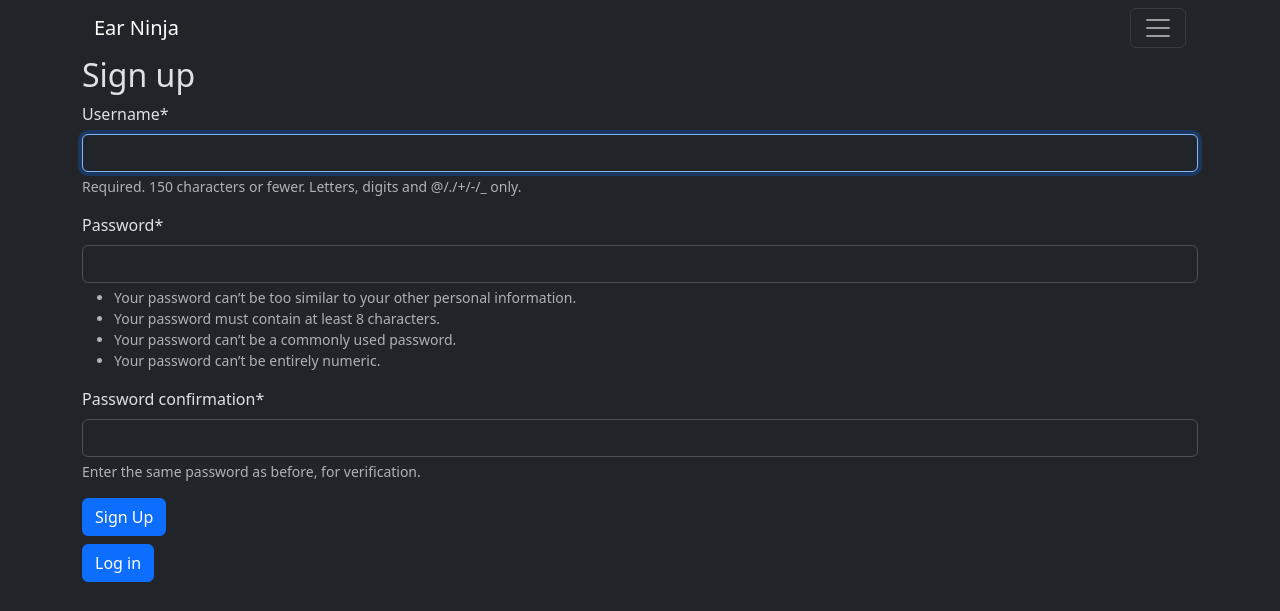
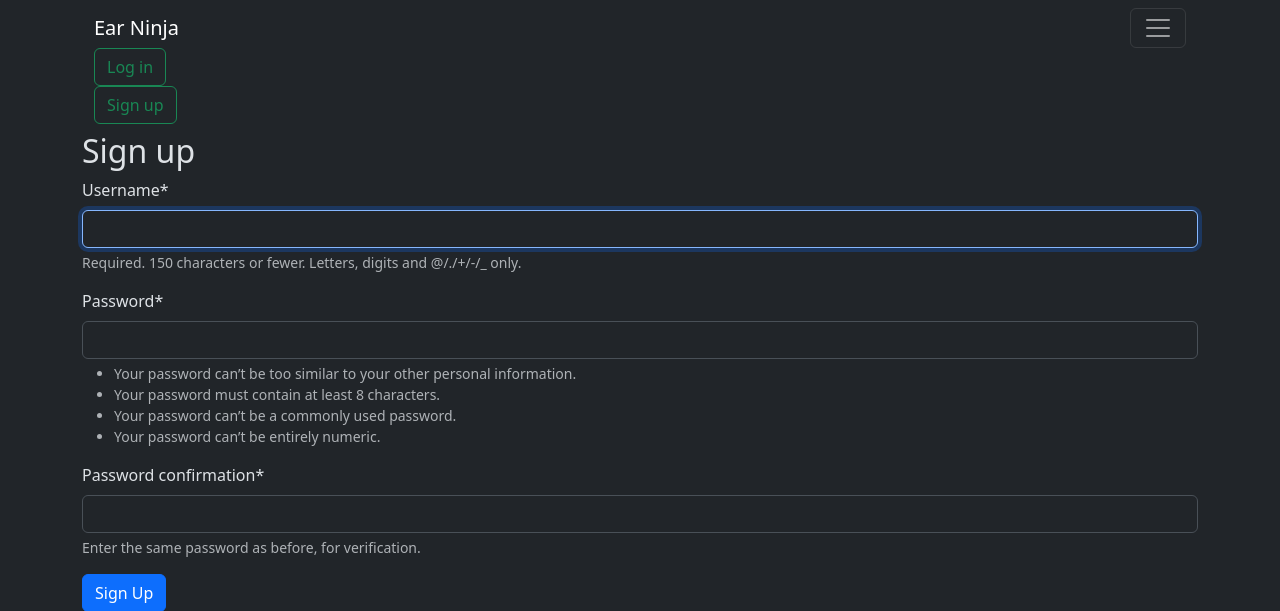
Before and after one commit to tgrykias58/ear-ninja, a Django app: page /accounts/signup/ in a window 1280 px wide, after a click that opens the changed part. Shown: the top 611 px of the page. Run offline with Django 4.2, Linux system fonts and the light colour scheme; some libraries are stand-ins or nearby versions.

Commit message:
add login, logout and signup options to navbar

```diff
--- a/earninja/accounts/urls.py
+++ b/earninja/accounts/urls.py
@@ -2,7 +2,6 @@ from django.urls import path
 
 from .views import SignUpView
 
-app_name="accounts"
 urlpatterns = [
     path("signup/", SignUpView.as_view(), name="signup"),
 ]
--- a/earninja/templates/base.html
+++ b/earninja/templates/base.html
@@ -20,7 +20,23 @@
             </button>
             <div class="collapse navbar-collapse" id="collapsibleNavbar">
                 <ul class="navbar-nav">
-                    {% block nav_items %}{% endblock %}
+                    {% block nav_items %}
+
+                    {% if user.is_authenticated %}
+                    <form action="{% url 'logout' %}" method="post" id="logout-button-form">{% csrf_token %}</form>
+                    <li class="nav-item">
+                        <button type="submit" class="btn btn-outline-warning" form="logout-button-form">Log out</button>
+                    </li>
+                    {% else %}
+                    <li class="nav-item">
+                        <a href="{% url "login" %}" class="btn btn-outline-success" role="button">Log in</a>
+                    </li>
+                    <li class="nav-item">
+                        <a href="{% url "signup" %}" class="btn btn-outline-success" role="button">Sign up</a>
+                    </li>
+                    {% endif %}
+
+                    {% endblock %}
                 </ul>
             </div>
         </div>
--- a/earninja/templates/registration/login.html
+++ b/earninja/templates/registration/login.html
@@ -11,6 +11,6 @@
     {{ form|crispy }}
     <button class="btn btn-primary" type="submit">Log In</button>
 </form>
-<a href={% url "accounts:signup" %} class="btn btn-primary" role="button">Sign up</a>
+<a href="{% url "signup" %}" class="btn btn-primary" role="button">Sign up</a>
 </div>
 {% endblock %}
--- a/earninja/templates/registration/signup.html
+++ b/earninja/templates/registration/signup.html
@@ -11,6 +11,6 @@
     {{ form|crispy }}
     <button class="btn btn-primary" type="submit">Sign Up</button>
 </form>
-<a href={% url "login" %} class="btn btn-primary" role="button">Log in</a>
+<a href="{% url "login" %}" class="btn btn-primary" role="button">Log in</a>
 </div>
 {% endblock %}
```
Also changed, not shown: earninja/accounts/tests.py (+4 -4 lines), earninja/exercises/tests/test_views.py (+31 -2 lines).
